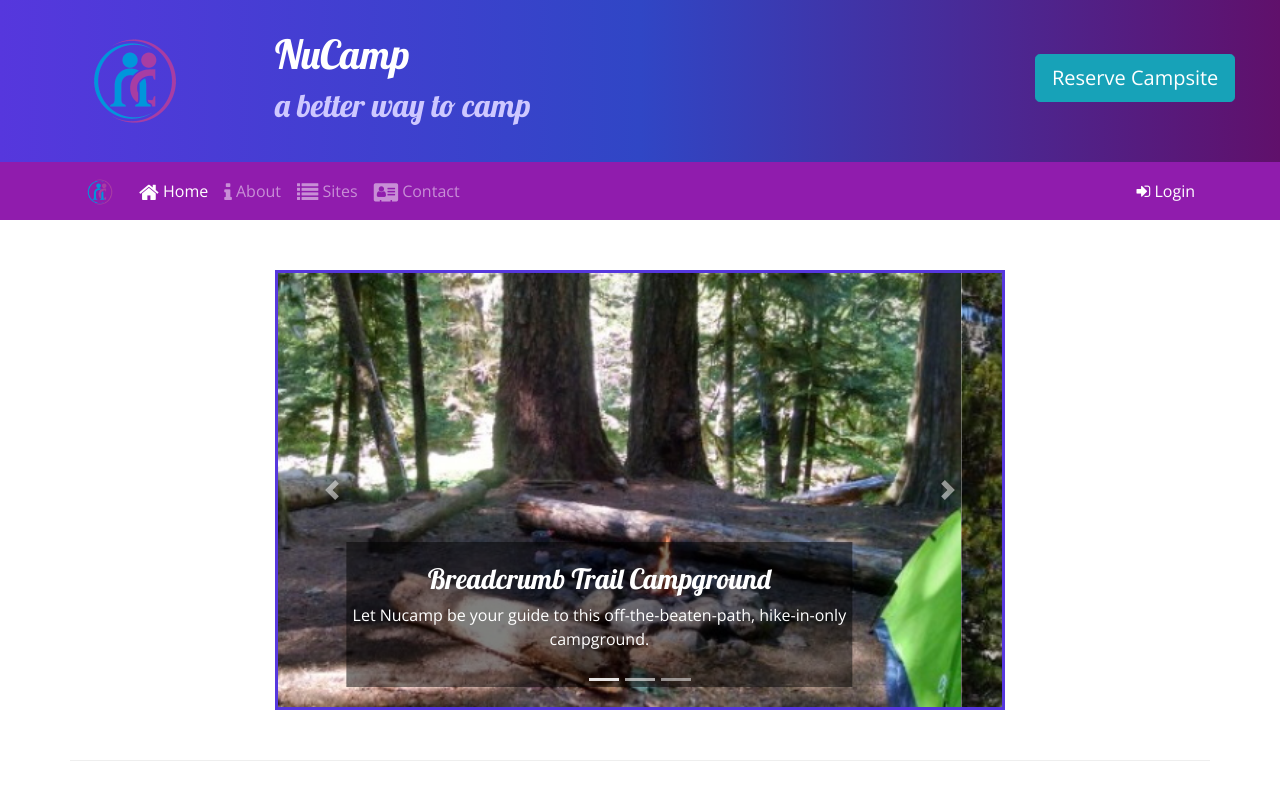
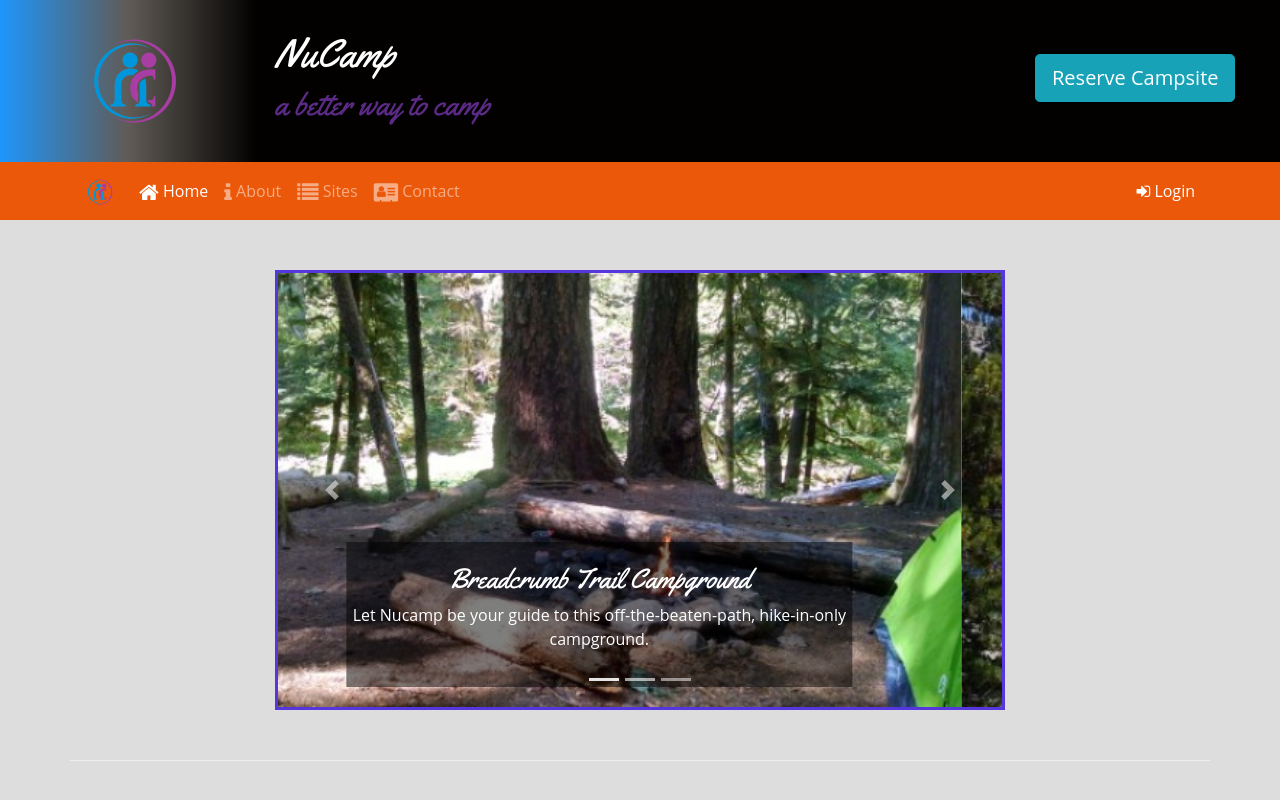
Before and after one commit to InAvision76/bootstrap-nucampsite, a website: page index.html in a window 1280 px wide. Shown: the top 800 px of the page. Drawn offline with nearby package versions, Linux system fonts and the light colour scheme.

Commit message:
Changes the site color scheme

```diff
--- a/css/styles.css
+++ b/css/styles.css
@@ -1,30 +1,36 @@
 body {
   font-family: 'Open Sans', sans-serif;
+  background: #ddd;
 }
 
 h1,
 h2,
 h3 {
-  font-family: 'Lobster', cursive;
+  font-family: 'Yellowtail', cursive;
 }
 
 h2 {
-  color: #3046c5;
+  color: #1e96fc;
 }
 
 header h2 {
-  color: #cec8ff;
+  color: #5b2a86;
 }
 
 .site-footer {
-  background-image: linear-gradient(#cec8ff, white);
+  background-image: linear-gradient(#1e96fc, white);
   padding: 20px 0;
 }
 
 .jumbotron {
   margin: 0;
   padding: 30px;
-  background-image: linear-gradient(to right, #5637dd, #3046c5, #60106b);
+  background-image: linear-gradient(
+    to right,
+    #1e96fc,
+    #605b56 10%,
+    #020100 20%
+  );
   color: white;
 }
 
@@ -35,7 +41,7 @@ header h2 {
 }
 
 .navbar {
-  background-color: #901cad;
+  background-color: #ec5809;
 }
 
 .tab-content {
--- a/index.html
+++ b/index.html
@@ -22,7 +22,7 @@
     />
     <link
       rel="stylesheet"
-      href="https://fonts.googleapis.com/css?family=Lobster|Open+Sans"
+      href="https://fonts.googleapis.com/css2?family=Yellowtail&display=swap"
     />
     <link rel="stylesheet" href="css/styles.css" />
 
```
Also changed, not shown: aboutus.html (+1 -1 lines), contactus.html (+1 -1 lines).
